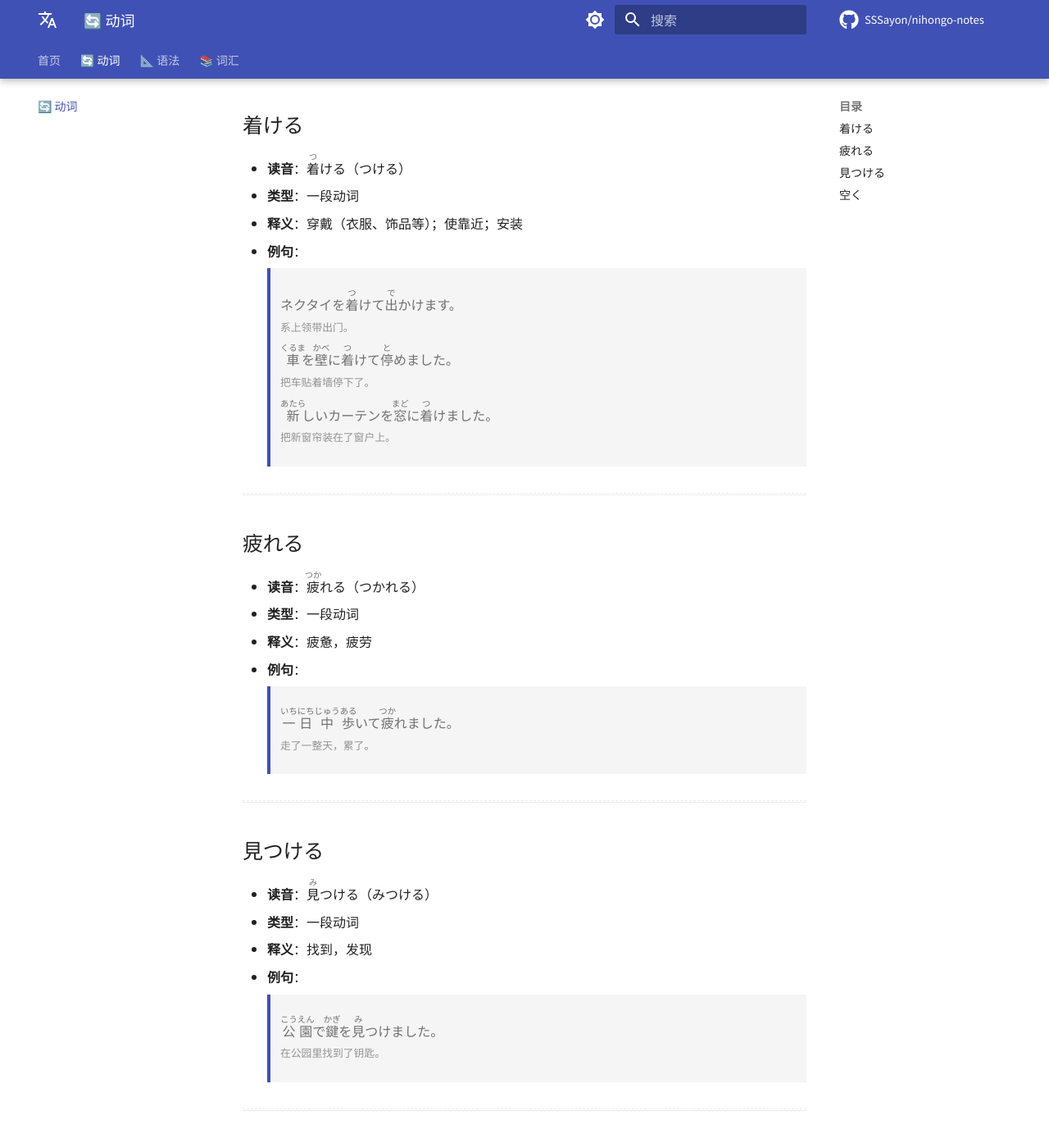
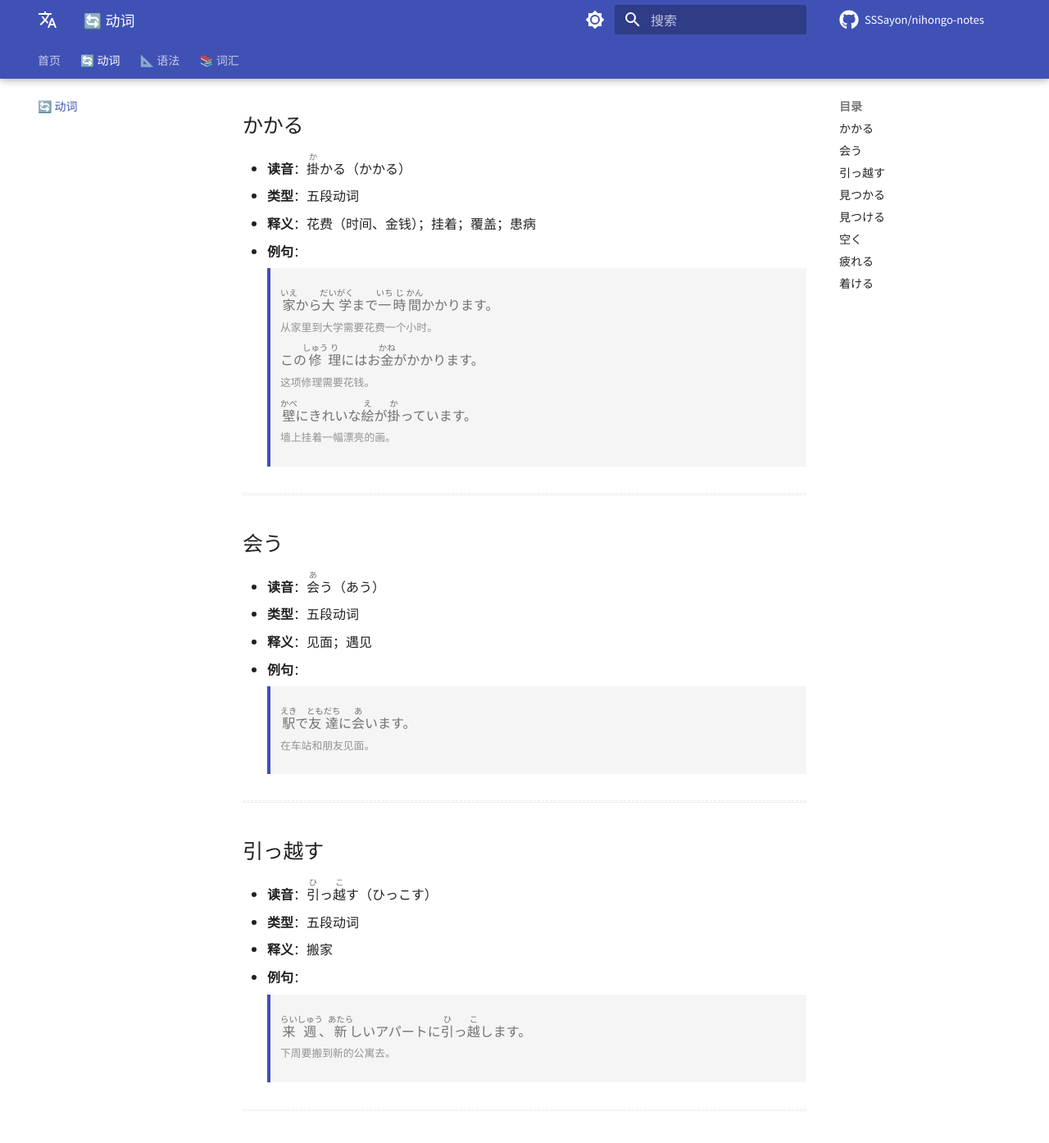
Before and after one commit to SSSayon/nihongo-notes, an MkDocs documentation site: the page built from docs/verbs.md, in a window 1280 px wide and 1400 px high, scrolled down 228 px. Shown: the top 1394 px of the window at 82% size. Built offline with MkDocs 1.6.1 and Material for MkDocs 9.7.7, drawn with Linux system fonts in a browser that asks for light colours; comment, search, counter and statistics services are not loaded; some of the changed text lies outside the part shown.

Commit message:
chore: update site content

```diff
--- a/docs/verbs.md
+++ b/docs/verbs.md
@@ -2,47 +2,86 @@
 
 记录动词。
 
-共 **4** 个动词
+共 **8** 个动词
 
 ---
 
-## 着ける
+## かかる
 
-- **读音**：<ruby>着<rt>つ</rt></ruby>ける（つける）
-- **类型**：一段动词
-- **释义**：穿戴（衣服、饰品等）；使靠近；安装
+- **读音**：<ruby>掛<rt>か</rt></ruby>かる（かかる）
+- **类型**：五段动词
+- **释义**：花费（时间、金钱）；挂着；覆盖；患病
 
 - **例句**：
 
     > <div class="example-box">
-    > ネクタイを<ruby>着<rt>つ</rt></ruby>けて<ruby>出<rt>で</rt></ruby>かけます。
-    > <br><small>系上领带出门。</small>
+    > <ruby>家<rt>いえ</rt></ruby>から<ruby>大<rt>だい</rt></ruby><ruby>学<rt>がく</rt></ruby>まで<ruby>一<rt>いち</rt></ruby><ruby>時<rt>じ</rt></ruby><ruby>間<rt>かん</rt></ruby>かかります。
+    > <br><small>从家里到大学需要花费一个小时。</small>
     > </div>
 
     > <div class="example-box">
-    > <ruby>車<rt>くるま</rt></ruby>を<ruby>壁<rt>かべ</rt></ruby>に<ruby>着<rt>つ</rt></ruby>けて<ruby>停<rt>と</rt></ruby>めました。
-    > <br><small>把车贴着墙停下了。</small>
+    > この<ruby>修<rt>しゅう</rt></ruby><ruby>理<rt>り</rt></ruby>にはお<ruby>金<rt>かね</rt></ruby>がかかります。
+    > <br><small>这项修理需要花钱。</small>
     > </div>
 
     > <div class="example-box">
-    > <ruby>新<rt>あたら</rt></ruby>しいカーテンを<ruby>窓<rt>まど</rt></ruby>に<ruby>着<rt>つ</rt></ruby>けました。
-    > <br><small>把新窗帘装在了窗户上。</small>
+    > <ruby>壁<rt>かべ</rt></ruby>にきれいな<ruby>絵<rt>え</rt></ruby>が<ruby>掛<rt>か</rt></ruby>っています。
+    > <br><small>墙上挂着一幅漂亮的画。</small>
     > </div>
 
 ---
 
-## 疲れる
+## 会う
 
-- **读音**：<ruby>疲<rt>つか</rt></ruby>れる（つかれる）
-- **类型**：一段动词
-- **释义**：疲惫，疲劳
+- **读音**：<ruby>会<rt>あ</rt></ruby>う（あう）
+- **类型**：五段动词
+- **释义**：见面；遇见
 
 - **例句**：
 
     > <div class="example-box">
-    > <ruby>一<rt>いち</rt></ruby><ruby>日<rt>にち</rt></ruby><ruby>中<rt>じゅう</rt></ruby><ruby>歩<rt>ある</rt></ruby>いて<ruby>疲<rt>つか</rt></ruby>れました。
-    > <br><small>走了一整天，累了。</small>
+    > <ruby>駅<rt>えき</rt></ruby>で<ruby>友<rt>とも</rt></ruby><ruby>達<rt>だち</rt></ruby>に<ruby>会<rt>あ</rt></ruby>います。
+    > <br><small>在车站和朋友见面。</small>
     > </div>
+
+---
+
+## 引っ越す
+
+- **读音**：<ruby>引<rt>ひ</rt></ruby>っ<ruby>越<rt>こ</rt></ruby>す（ひっこす）
+- **类型**：五段动词
+- **释义**：搬家
+
+- **例句**：
+
+    > <div class="example-box">
+    > <ruby>来<rt>らい</rt></ruby><ruby>週<rt>しゅう</rt></ruby>、<ruby>新<rt>あたら</rt></ruby>しいアパートに<ruby>引<rt>ひ</rt></ruby>っ<ruby>越<rt>こ</rt></ruby>します。
+    > <br><small>下周要搬到新的公寓去。</small>
+    > </div>
+
+---
+
+## 見つかる
+
+- **读音**：<ruby>見<rt>み</rt></ruby>つかる（みつかる）
+- **类型**：五段动词
+- **释义**：被发现；被找到
+
+- **例句**：
+
+    > <div class="example-box">
+    > なくした<ruby>鍵<rt>かぎ</rt></ruby>が<ruby>見<rt>み</rt></ruby>つかりました。
+    > <br><small>丢了的钥匙找到了。</small>
+    > </div>
+
+> 📝 **备注**：
+
+> 注意区别：
+>
+> - 見つかる 是**自动词**，“被找到”，前面用 が
+>
+> - 見つける 是**他动词**，“找到某物”，前面用 を
+>
 
 ---
 
@@ -75,3 +114,43 @@
     > </div>
 
 ---
+
+## 疲れる
+
+- **读音**：<ruby>疲<rt>つか</rt></ruby>れる（つかれる）
+- **类型**：一段动词
+- **释义**：疲惫，疲劳
+
+- **例句**：
+
+    > <div class="example-box">
+    > <ruby>一<rt>いち</rt></ruby><ruby>日<rt>にち</rt></ruby><ruby>中<rt>じゅう</rt></ruby><ruby>歩<rt>ある</rt></ruby>いて<ruby>疲<rt>つか</rt></ruby>れました。
+    > <br><small>走了一整天，累了。</small>
+    > </div>
+
+---
+
+## 着ける
+
+- **读音**：<ruby>着<rt>つ</rt></ruby>ける（つける）
+- **类型**：一段动词
+- **释义**：穿戴（衣服、饰品等）；使靠近；安装
+
+- **例句**：
+
+    > <div class="example-box">
+    > ネクタイを<ruby>着<rt>つ</rt></ruby>けて<ruby>出<rt>で</rt></ruby>かけます。
+    > <br><small>系上领带出门。</small>
+    > </div>
+
+    > <div class="example-box">
+    > <ruby>車<rt>くるま</rt></ruby>を<ruby>壁<rt>かべ</rt></ruby>に<ruby>着<rt>つ</rt></ruby>けて<ruby>停<rt>と</rt></ruby>めました。
+    > <br><small>把车贴着墙停下了。</small>
+    > </div>
+
+    > <div class="example-box">
+    > <ruby>新<rt>あたら</rt></ruby>しいカーテンを<ruby>窓<rt>まど</rt></ruby>に<ruby>着<rt>つ</rt></ruby>けました。
+    > <br><small>把新窗帘装在了窗户上。</small>
+    > </div>
+
+---
--- a/docs/vocabulary.md
+++ b/docs/vocabulary.md
@@ -2,36 +2,96 @@
 
 记录名词、形容词等词汇。
 
-共 **4** 个词汇
+共 **10** 个词汇
 
 ---
 
-## 外
+## 北海道
 
-- **读音**：<ruby>外<rt>そと</rt></ruby>（そと）
+- **读音**：<ruby>北<rt>ほっ</rt>海<rt>かい</rt>道<rt>どう</rt></ruby>（ほっかいどう）
 - **词性**：名词
-- **释义**：外面，外部
+- **释义**：北海道（地名）
 
 - **例句**：
 
     > <div class="example-box">
-    > <ruby>外<rt>そと</rt></ruby>は<ruby>寒<rt>さむ</rt></ruby>いです。
-    > <br><small>外面很冷。</small>
+    > <ruby>私<rt>わたし</rt></ruby>は<ruby>冬<rt>ふゆ</rt></ruby>に<ruby>北<rt>ほっ</rt>海<rt>かい</rt>道<rt>どう</rt></ruby>へ<ruby>旅<rt>りょ</rt>行<rt>こう</rt></ruby>に<ruby>行<rt>い</rt></ruby>きたいです。
+    > <br><small>我想在冬天去北海道旅行。</small>
     > </div>
 
 ---
 
-## 息子
+## 暗い
 
-- **读音**：<ruby>息子<rt>むすこ</rt></ruby>（むすこ）
-- **词性**：名词
-- **释义**：儿子
+- **读音**：<ruby>暗<rt>くら</rt></ruby>い（くらい）
+- **词性**：形容词
+- **释义**：昏暗的；阴郁的
 
 - **例句**：
 
     > <div class="example-box">
-    > <ruby>私<rt>わたし</rt></ruby>の<ruby>息子<rt>むすこ</rt></ruby>は<ruby>大学生<rt>だいがくせい</rt></ruby>です。
-    > <br><small>我的儿子是大学生。</small>
+    > <ruby>部<rt>へ</rt>屋<rt>や</rt></ruby>が<ruby>暗<rt>くら</rt></ruby>いので、<ruby>電<rt>でん</rt>気<rt>き</rt></ruby>をつけましょう。
+    > <br><small>房间很暗，开灯吧。</small>
+    > </div>
+
+---
+
+## 鍋
+
+- **读音**：<ruby>鍋<rt>なべ</rt></ruby>（なべ）
+- **词性**：名词
+- **释义**：锅；火锅
+
+- **例句**：
+
+    > <div class="example-box">
+    > <ruby>今<rt>こん</rt>夜<rt>や</rt></ruby>はみんなで<ruby>鍋<rt>なべ</rt></ruby>を<ruby>食<rt>た</rt></ruby>べましょう。
+    > <br><small>今晚大家一起吃火锅吧。</small>
+    > </div>
+
+---
+
+## 暖房
+
+- **读音**：<ruby>暖<rt>だん</rt>房<rt>ぼう</rt></ruby>（だんぼう）
+- **词性**：名词
+- **释义**：暖气；取暖设备
+
+- **例句**：
+
+    > <div class="example-box">
+    > <ruby>寒<rt>さむ</rt></ruby>いので<ruby>暖<rt>だん</rt>房<rt>ぼう</rt></ruby>をつけてください。
+    > <br><small>天气冷，请开一下暖气。</small>
+    > </div>
+
+---
+
+## うるさい
+
+- **读音**：うるさい（うるさい）
+- **词性**：形容词
+- **释义**：吵闹的；烦人的
+
+- **例句**：
+
+    > <div class="example-box">
+    > <ruby>外<rt>そと</rt></ruby>がうるさくて、よく<ruby>眠<rt>ねむ</rt></ruby>れませんでした。
+    > <br><small>外面太吵了，没怎么睡好。</small>
+    > </div>
+
+---
+
+## 汚い
+
+- **读音**：<ruby>汚<rt>きたな</rt></ruby>い（きたない）
+- **词性**：形容词
+- **释义**：脏的；不整洁的
+
+- **例句**：
+
+    > <div class="example-box">
+    > <ruby>靴<rt>くつ</rt></ruby>が<ruby>汚<rt>きたな</rt></ruby>いので、<ruby>洗<rt>あら</rt></ruby>わなければなりません。
+    > <br><small>鞋子脏了，必须得洗一下。</small>
     > </div>
 
 ---
@@ -65,3 +125,33 @@
     > </div>
 
 ---
+
+## 外
+
+- **读音**：<ruby>外<rt>そと</rt></ruby>（そと）
+- **词性**：名词
+- **释义**：外面，外部
+
+- **例句**：
+
+    > <div class="example-box">
+    > <ruby>外<rt>そと</rt></ruby>は<ruby>寒<rt>さむ</rt></ruby>いです。
+    > <br><small>外面很冷。</small>
+    > </div>
+
+---
+
+## 息子
+
+- **读音**：<ruby>息子<rt>むすこ</rt></ruby>（むすこ）
+- **词性**：名词
+- **释义**：儿子
+
+- **例句**：
+
+    > <div class="example-box">
+    > <ruby>私<rt>わたし</rt></ruby>の<ruby>息子<rt>むすこ</rt></ruby>は<ruby>大学生<rt>だいがくせい</rt></ruby>です。
+    > <br><small>我的儿子是大学生。</small>
+    > </div>
+
+---
```
Also changed, not shown: docs/index.md (+4 -4 lines), 3 other files.
